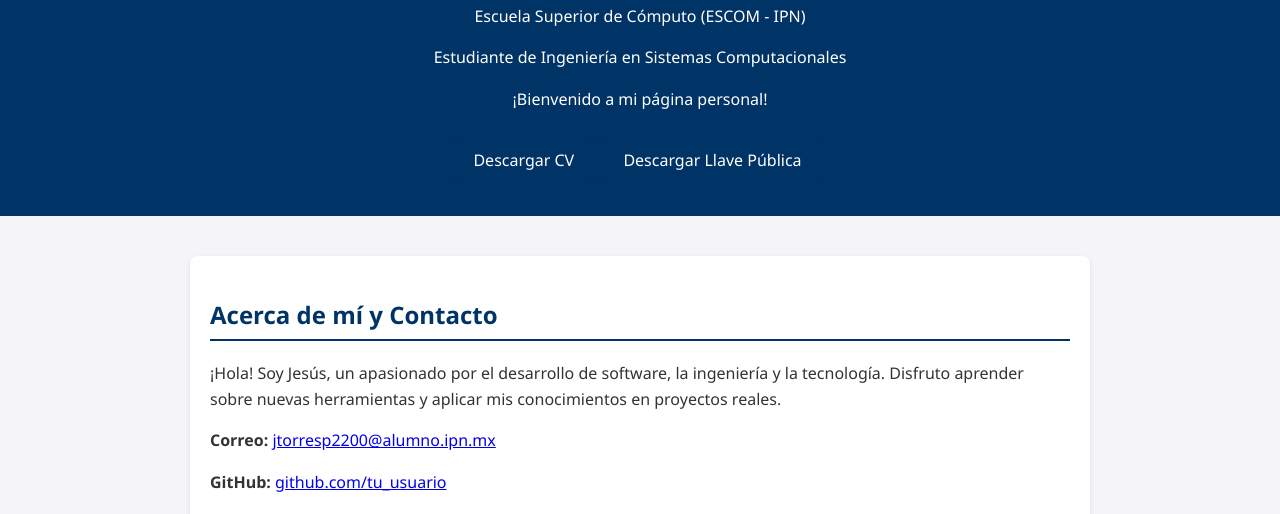
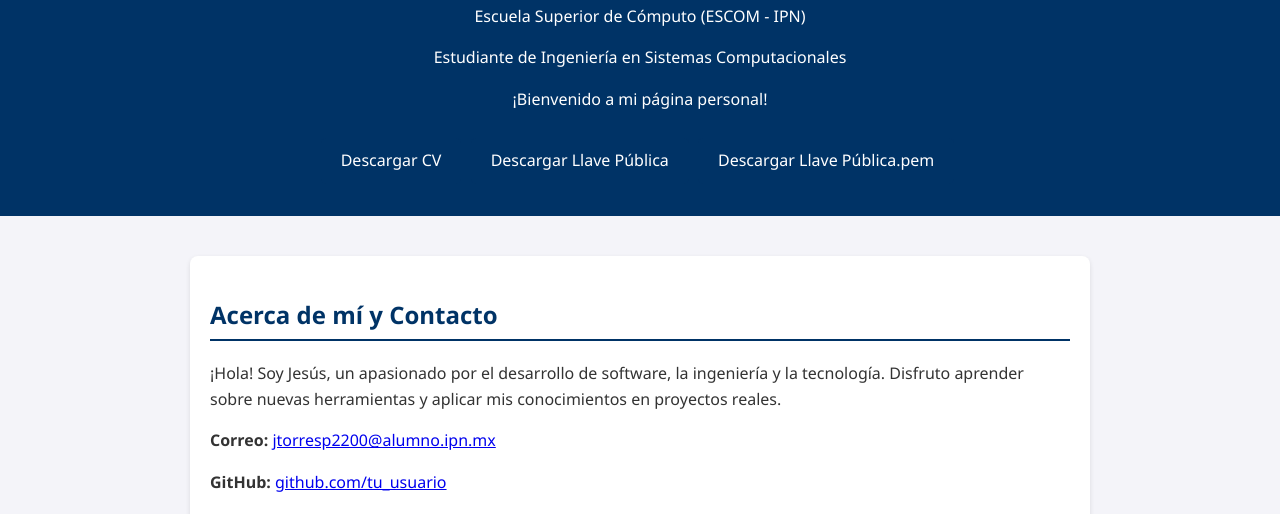
Before and after one commit to JssTP/JssWeb, a plain HTML site: page index.html in a window 1280 px wide. Shown: the part 286-800 px from the top of the page. Drawn offline with Linux system fonts and the light colour scheme.

Commit message:
Agregar llave .pem

```diff
--- a/index.html
+++ b/index.html
@@ -33,6 +33,8 @@
 
     <a href="CV_JesusTorres.pdf" download="CV_JesusTorres.pdf" class="btn">Descargar CV</a>
     <a href="llave_publica.txt" download="llave_publica.txt" class="btn">Descargar Llave Pública</a>
+    <a href="publica_jesus.pem" download="publica_jesus.pem" class="btn">Descargar Llave Pública.pem</a>
+
 </header>
 
 <div class="container">
```
